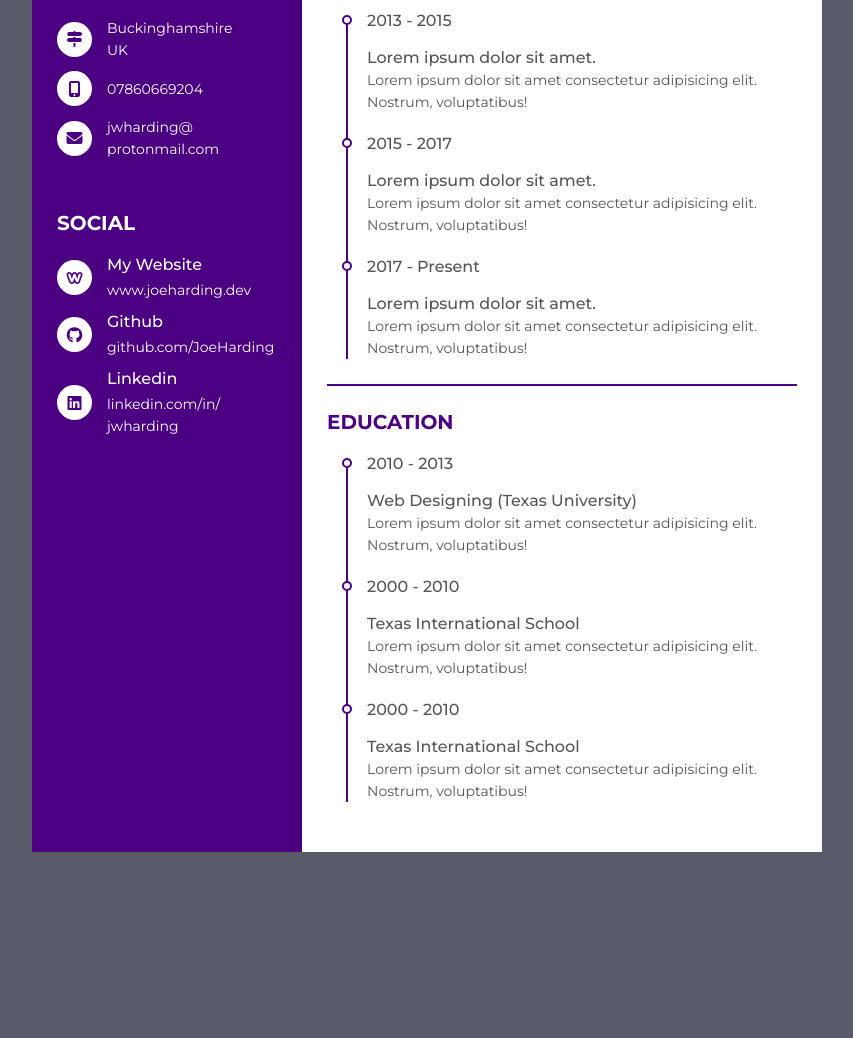
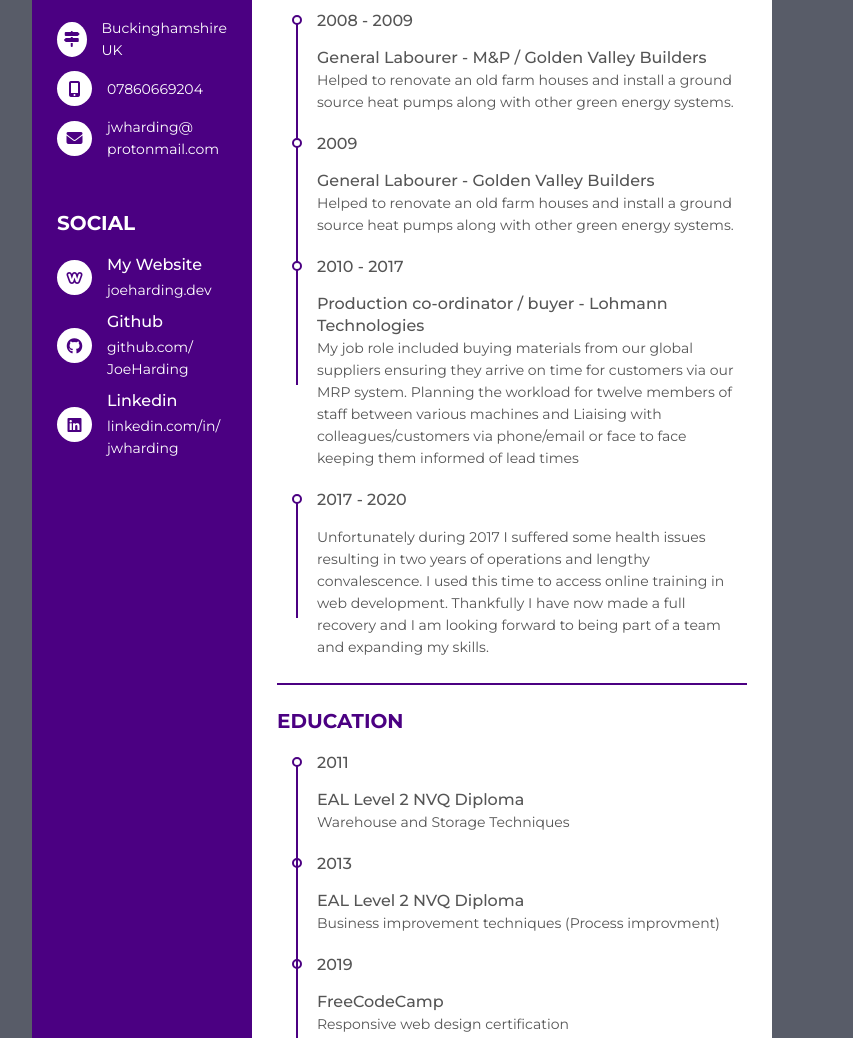
Before and after one commit to JoeHarding/HTML_CSS_CV, a plain HTML site: page index.html in a window 1280 px wide. Shown: the part 402-1440 px from the top of the page, without its empty margins (208-1061 px from the left). Before the commit the page ends 1304 px from the top, so only its background shows below. Drawn offline with Linux system fonts and the light colour scheme.

Commit message:
Add files via upload

```diff
--- a/index.html
+++ b/index.html
@@ -6,10 +6,10 @@
   <meta name="viewport" content="width=device-width, initial-scale=1.0">
   <script src="https://kit.fontawesome.com/b99e675b6e.js"></script>
 	<title>HTML Email Template</title>
-	<style type="text/css">
+<style type="text/css">
    @import url("https://fonts.googleapis.com/css?family=Montserrat:400,500,700&display=swap");
 
-* {
+  * {
   margin: 0;
   padding: 0;
   box-sizing: border-box;
@@ -43,7 +43,7 @@ body {
 }
 
 .resume .resume_left {
-  width: 270px;
+  width: 220px;
   background: #4B0082;
 }
 
@@ -53,7 +53,7 @@ body {
 }
 
 .resume .resume_left .resume_profile img {
-  width: 80%;
+  width: 100%;
   height: 105%;
 }
 
@@ -297,7 +297,7 @@ body {
             </div>
             <div class="data">
               <p class="semi-bold">My Website</p>
-              <p>www.joeharding.dev</p>
+              <p>joeharding.dev</p>
             </div>
           </li>
           <li>
@@ -306,7 +306,7 @@ body {
             </div>
             <div class="data">
               <p class="semi-bold">Github</p>
-              <p>github.com/JoeHarding</p>
+              <p>github.com/ <br> JoeHarding</p>
             </div>
           </li>
           <li>
@@ -339,24 +339,36 @@ and editing software including AdobeXD, Figma & Davinci Resolve. <br>
       </div>
       <ul>
         <li>
-          <div class="date">2013 - 2015</div>
+          <div class="date">2008 - 2009</div>
           <div class="info">
-            <p class="semi-bold">Lorem ipsum dolor sit amet.</p>
-            <p>Lorem ipsum dolor sit amet consectetur adipisicing elit. Nostrum, voluptatibus!</p>
+            <p class="semi-bold">General Labourer - M&P / Golden Valley Builders</p>
+            <p>Helped to renovate an old farm houses and install a ground source heat pumps along with other green energy systems.
+            </p>
           </div>
         </li>
         <li>
-          <div class="date">2015 - 2017</div>
+          <div class="date">2009</div>
           <div class="info">
-            <p class="semi-bold">Lorem ipsum dolor sit amet.</p>
-            <p>Lorem ipsum dolor sit amet consectetur adipisicing elit. Nostrum, voluptatibus!</p>
+            <p class="semi-bold">General Labourer - Golden Valley Builders</p>
+            <p>Helped to renovate an old farm houses and install a ground source heat pumps along with other green energy systems.
+            </p>
+          </div>
+        </li>
+
+        <li>
+          <div class="date">2010 - 2017</div>
+          <div class="info">
+            <p class="semi-bold">Production co-ordinator / buyer - Lohmann Technologies</p>
+            <p>My job role included buying materials from our global suppliers ensuring they arrive on time for customers via our MRP system.
+              Planning the workload for twelve members of staff between various machines and Liaising with colleagues/customers via phone/email or face to face keeping them informed of lead times</p>
           </div>
         </li>
         <li>
-          <div class="date">2017 - Present</div>
+          <div class="date">2017 - 2020</div>
           <div class="info">
-            <p class="semi-bold">Lorem ipsum dolor sit amet.</p>
-            <p>Lorem ipsum dolor sit amet consectetur adipisicing elit. Nostrum, voluptatibus!</p>
+            <p class="semi-bold"></p>
+            <p>Unfortunately  during 2017 I suffered some health issues resulting in two years of operations and lengthy convalescence.  I used this time to access online training in web development. Thankfully I have now  made a full recovery and I am  looking  forward to being part of a team and expanding my skills.
+            </p>
           </div>
         </li>
       </ul>
@@ -367,24 +379,31 @@ and editing software including AdobeXD, Figma & Davinci Resolve. <br>
       </div>
       <ul>
         <li>
-          <div class="date">2010 - 2013</div>
+          <div class="date">2011</div>
           <div class="info">
-            <p class="semi-bold">Web Designing (Texas University)</p>
-            <p>Lorem ipsum dolor sit amet consectetur adipisicing elit. Nostrum, voluptatibus!</p>
+            <p class="semi-bold">EAL Level 2 NVQ Diploma</p>
+            <p>Warehouse and Storage Techniques</p>
           </div>
         </li>
         <li>
-          <div class="date">2000 - 2010</div>
+          <div class="date">2013</div>
           <div class="info">
-            <p class="semi-bold">Texas International School</p>
-            <p>Lorem ipsum dolor sit amet consectetur adipisicing elit. Nostrum, voluptatibus!</p>
+            <p class="semi-bold">EAL Level 2 NVQ Diploma</p>
+            <p>Business improvement techniques (Process improvment)</p>
           </div>
         </li>
         <li>
-          <div class="date">2000 - 2010</div>
+          <div class="date">2019</div>
           <div class="info">
-            <p class="semi-bold">Texas International School</p>
-            <p>Lorem ipsum dolor sit amet consectetur adipisicing elit. Nostrum, voluptatibus!</p>
+            <p class="semi-bold">FreeCodeCamp</p>
+            <p>Responsive web design certification</p>
+          </div>
+        </li>
+        <li>
+          <div class="date">2020</div>
+          <div class="info">
+            <p class="semi-bold">FutureLearn / Deakin University</p>
+            <p>Business Problems and Software solutions</p>
           </div>
         </li>
       </ul>
```
